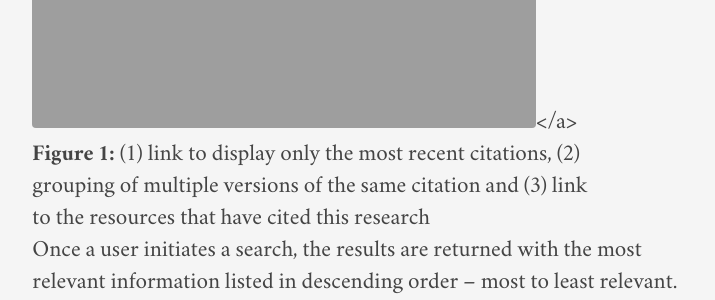
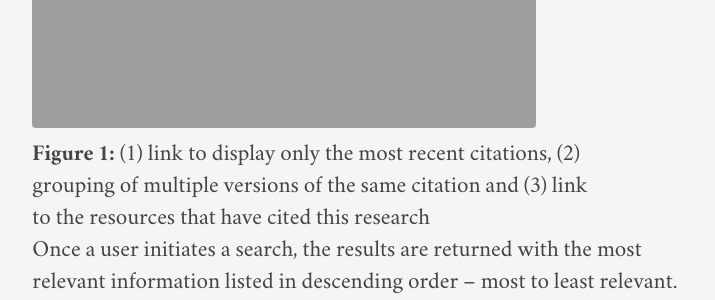
Before and after one commit to jaredhowland/jaredhowland.github.io, a Jekyll site: the page built from content/publications/google-scholar-continuing-education.md, in a window 1280 px wide and 900 px high, scrolled down 3752 px. Shown: the part 146-446 px from the top of the window, without its empty margins (280-995 px from the left). Built offline with Jekyll 4.4.1, drawn with Linux system fonts in a browser that asks for light colours.

Commit message:
Update google-scholar-continuing-education.md

```diff
--- a/content/publications/google-scholar-continuing-education.md
+++ b/content/publications/google-scholar-continuing-education.md
@@ -36,7 +36,7 @@ Google Scholar searches content across various scholarly Internet sites, includi
 Google Scholar includes a host of helpful features to make queries user friendly and is accessed through a browser at the following URL: <http://scholar.google.com/>. One need not be a librarian with an MLS degree to maximize the search capability of this product available wherever there is internet connectivity. Google Scholar can generally determine what the user is looking for by using simple keywords. The internal logic is also sophisticated enough to suggest to the user other spellings or keyword choices whenever deemed appropriate. Google Scholar accommodates more advanced searching techniques, (*e.g.*, exact phrases, specific author or publications names, time periods, and so on) by simply clicking the “Advanced Scholar Search” link (see **Figure 1**) to the right of the basic Google Scholar search button. Even more sophisticated searches are possible by using techniques discussed in an online tutorial prepared by the development team at [http://www.googleguide.com/advanced\_operators\_reference.html][2].
 
 <div style="width: 560px">
-   <img src="{{ site.url }}/assets/images/publications/files/google-scholar-continuing-education/fig1.jpg" alt="Figure 1: (1) link to display only the most recent citations, (2) grouping of multiple versions of the same citation and (3) link to the resources that have cited this research" title="Google Scholar" width="700" height="192"/></a>
+   <img src="{{ site.url }}/assets/images/publications/files/google-scholar-continuing-education/fig1.jpg" alt="Figure 1: (1) link to display only the most recent citations, (2) grouping of multiple versions of the same citation and (3) link to the resources that have cited this research" title="Google Scholar" width="700" height="192"/>
 
 <strong>Figure 1:</strong> (1) link to display only the most recent citations, (2) grouping of multiple versions of the same citation and (3) link to the resources that have cited this research
 </div>
```
